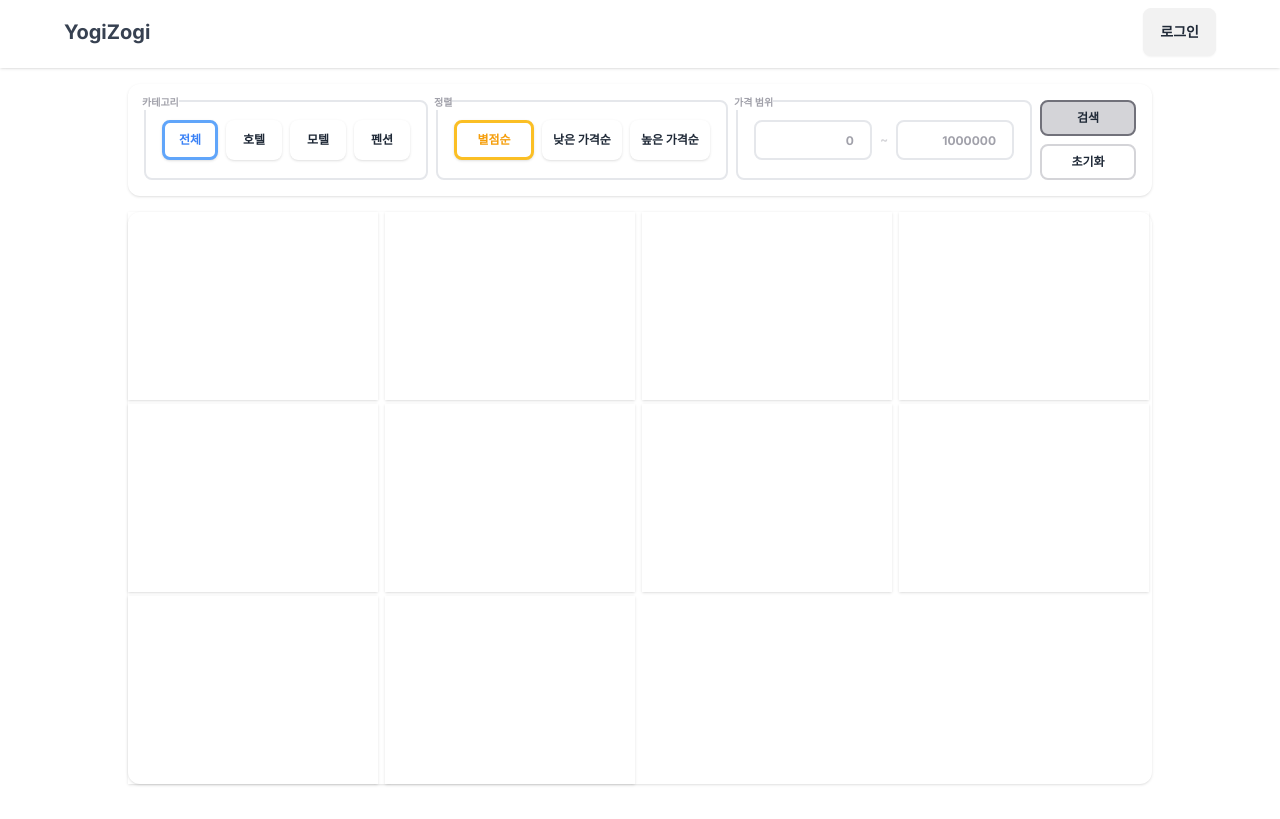
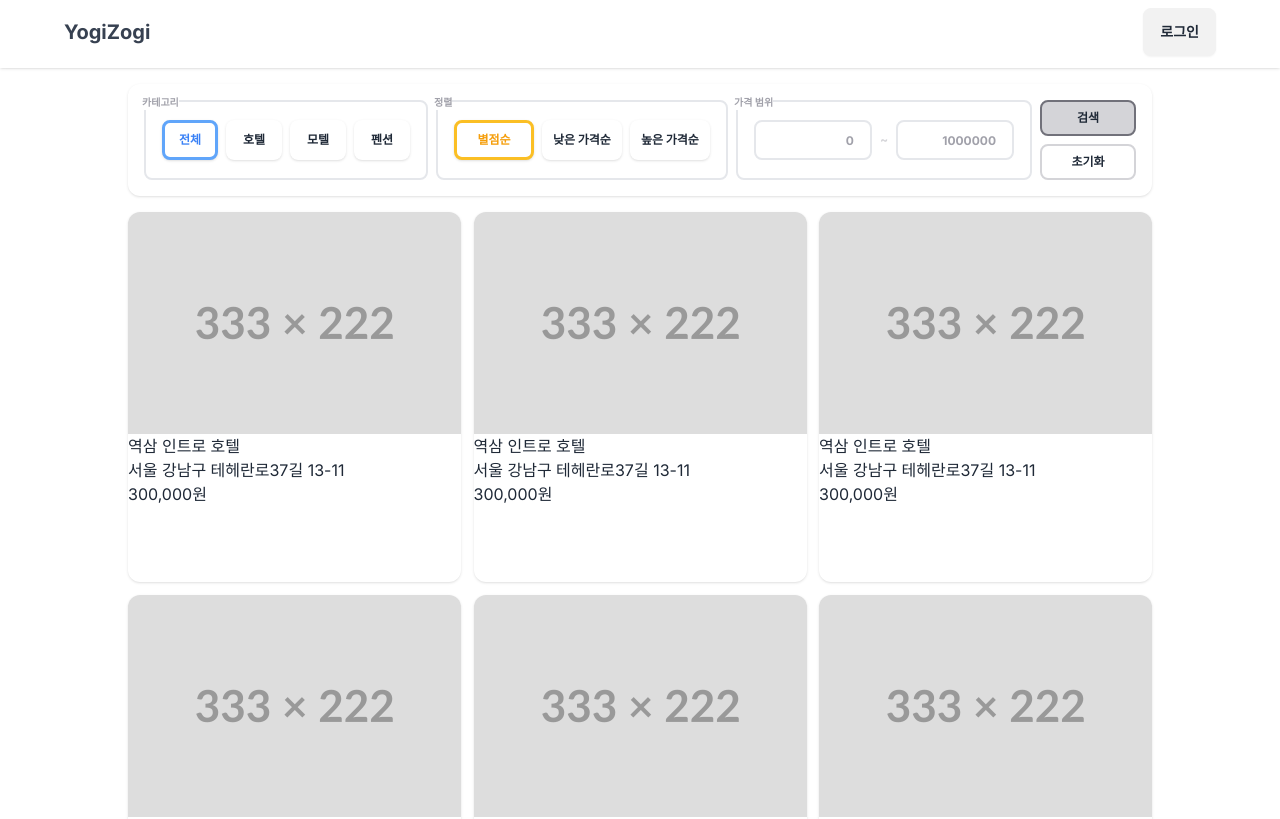
Before and after one commit to cloudedpanther/yogizogi_next, a Next.js app: page /accommodationList in a window 1280 px wide. Shown: the top 819 px of the page. Built offline with nearby package versions, Linux system fonts and the light colour scheme.

Commit message:
add image and description to accommodation articles

```diff
--- a/app/accommodationList/page.tsx
+++ b/app/accommodationList/page.tsx
@@ -16,6 +16,7 @@ import {
   DetailedSearchInputs,
   useDetailedSearchForm,
 } from './hooks/useDetailedSearchForm';
+import Image from 'next/image';
 
 export default function AccommodationList() {
   const { Category, Sort, MinPrice, MaxPrice, methods } =
@@ -98,17 +99,26 @@ export default function AccommodationList() {
       </form>
 
       {/* 숙소 목록 */}
-      <section className="w-full min-h-[500px] shadow rounded-xl grid grid-cols-4 gap-1">
-        <article className="w-[250px] h-[188px] shadow"></article>
-        <article className="w-[250px] h-[188px] shadow"></article>
-        <article className="w-[250px] h-[188px] shadow"></article>
-        <article className="w-[250px] h-[188px] shadow"></article>
-        <article className="w-[250px] h-[188px] shadow"></article>
-        <article className="w-[250px] h-[188px] shadow"></article>
-        <article className="w-[250px] h-[188px] shadow"></article>
-        <article className="w-[250px] h-[188px] shadow"></article>
-        <article className="w-[250px] h-[188px] shadow"></article>
-        <article className="w-[250px] h-[188px] shadow"></article>
+      <section className="w-full min-h-[500px] grid grid-cols-3 gap-[12.5px]">
+        {Array.from({ length: 30 }, () => []).map((_, i) => (
+          <article
+            key={`article-${i}`}
+            className="w-[333px] h-[370px] shadow rounded-xl">
+            {/* TODO: fetch image (and use it as background maybe?) */}
+            <Image
+              src="/images/placeholder.png"
+              width={333}
+              height={222}
+              alt="placeholder"
+              className="rounded-t-xl"
+            />
+            <div>
+              <h4>역삼 인트로 호텔</h4>
+              <p>서울 강남구 테헤란로37길 13-11</p>
+              <p>300,000원</p>
+            </div>
+          </article>
+        ))}
       </section>
     </div>
   );
```
Also changed, not shown: public/images/placeholder.png (added).
